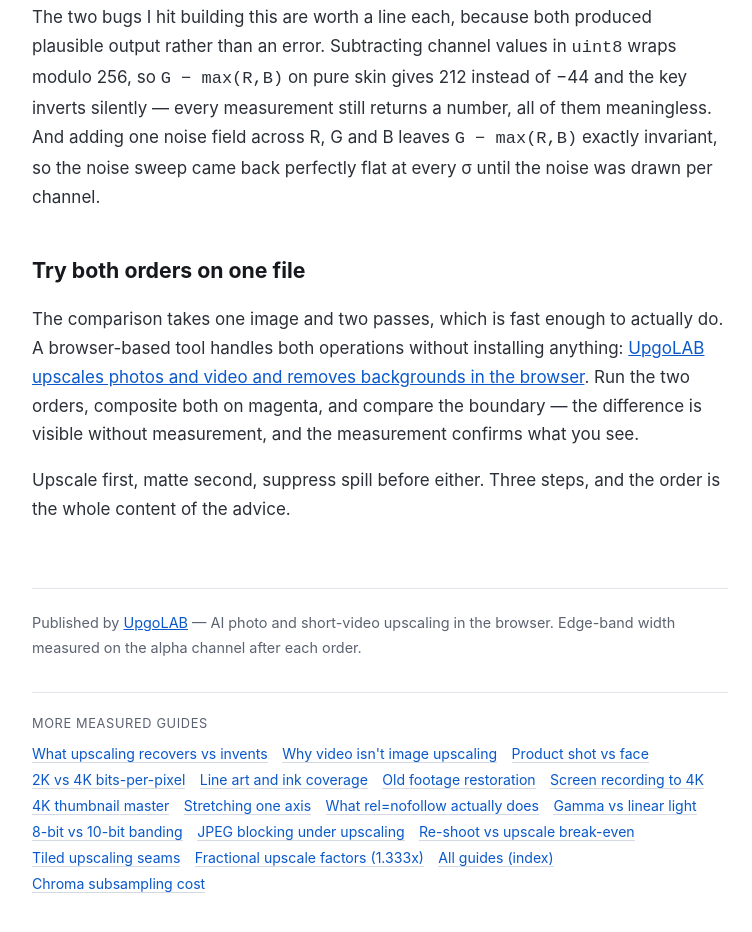
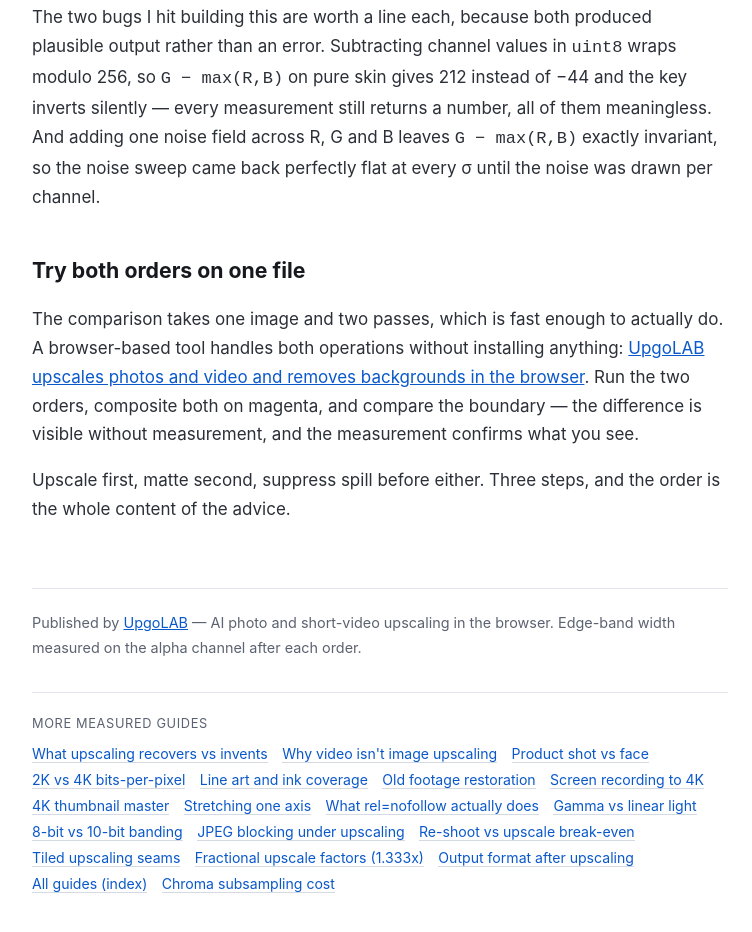
Before and after one commit to celticgemini001/upgolab-remove-background-and-upscale, a plain HTML site: page index.html in a window 1280 px wide. Shown: the part 9820-10752 px from the top of the page, without its empty margins (260-1012 px from the left). Drawn offline with Linux system fonts and the light colour scheme.

Commit message:
nav: add 'Output format after upscaling' to sister links

```diff
--- a/index.html
+++ b/index.html
@@ -448,6 +448,7 @@ in the browser. Edge-band width measured on the alpha channel after each order.
   <li><a href="https://celticgemini001.github.io/upgolab-upscale-vs-reshoot/">Re-shoot vs upscale break-even</a></li>
   <li><a href="https://celticgemini001.github.io/upgolab-tiled-upscale-seams/">Tiled upscaling seams</a></li>
   <li><a href="https://celticgemini001.github.io/upgolab-fractional-upscale-factors/">Fractional upscale factors (1.333x)</a></li>
+  <li><a href="https://celticgemini001.github.io/upgolab-output-format-after-upscale/">Output format after upscaling</a></li>
   <li><a href="https://celticgemini001.github.io/upgolab-tools/">All guides (index)</a></li>
   <li><a href="https://celticgemini001.github.io/upgolab-chroma-subsampling/">Chroma subsampling cost</a></li>
 </ul>
```
